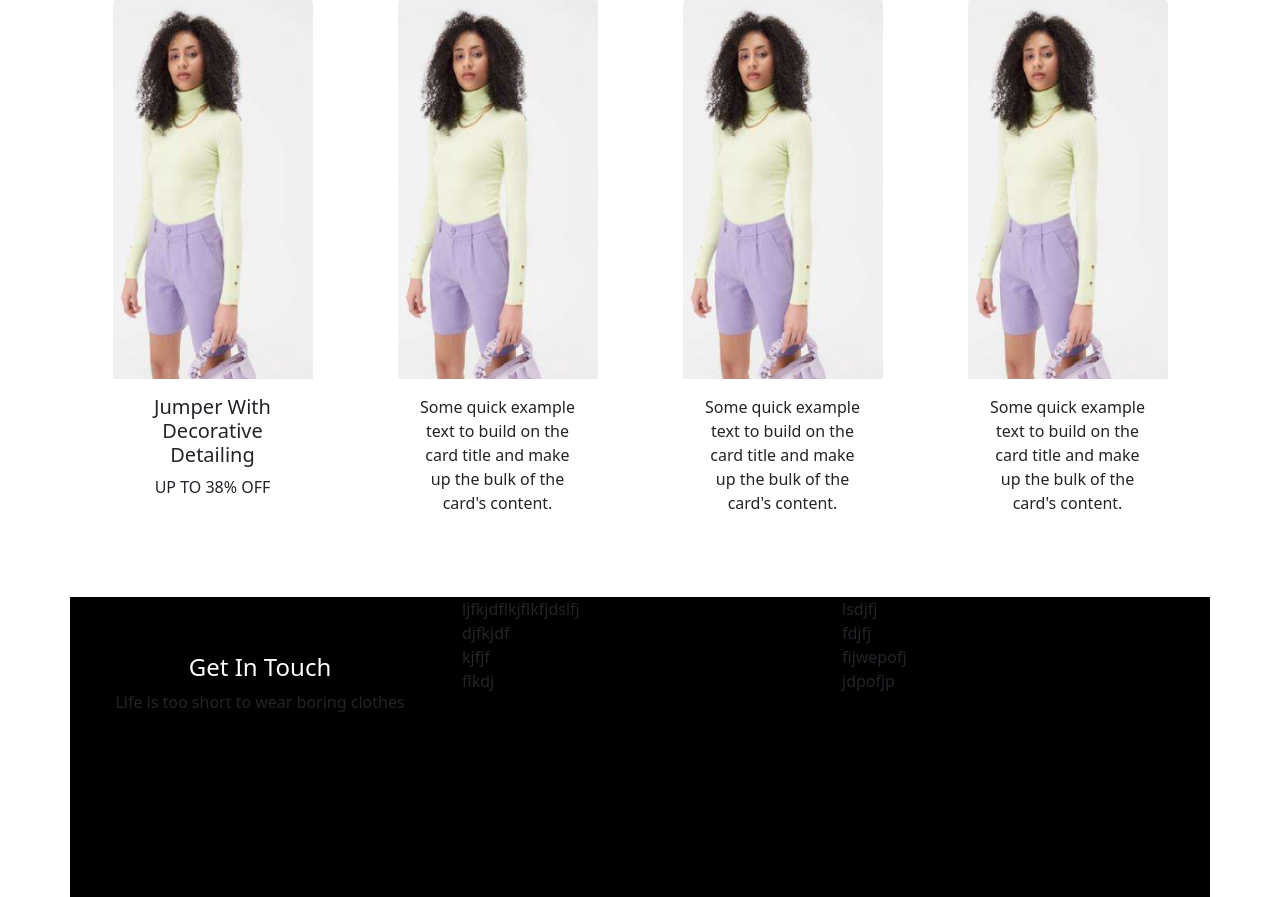
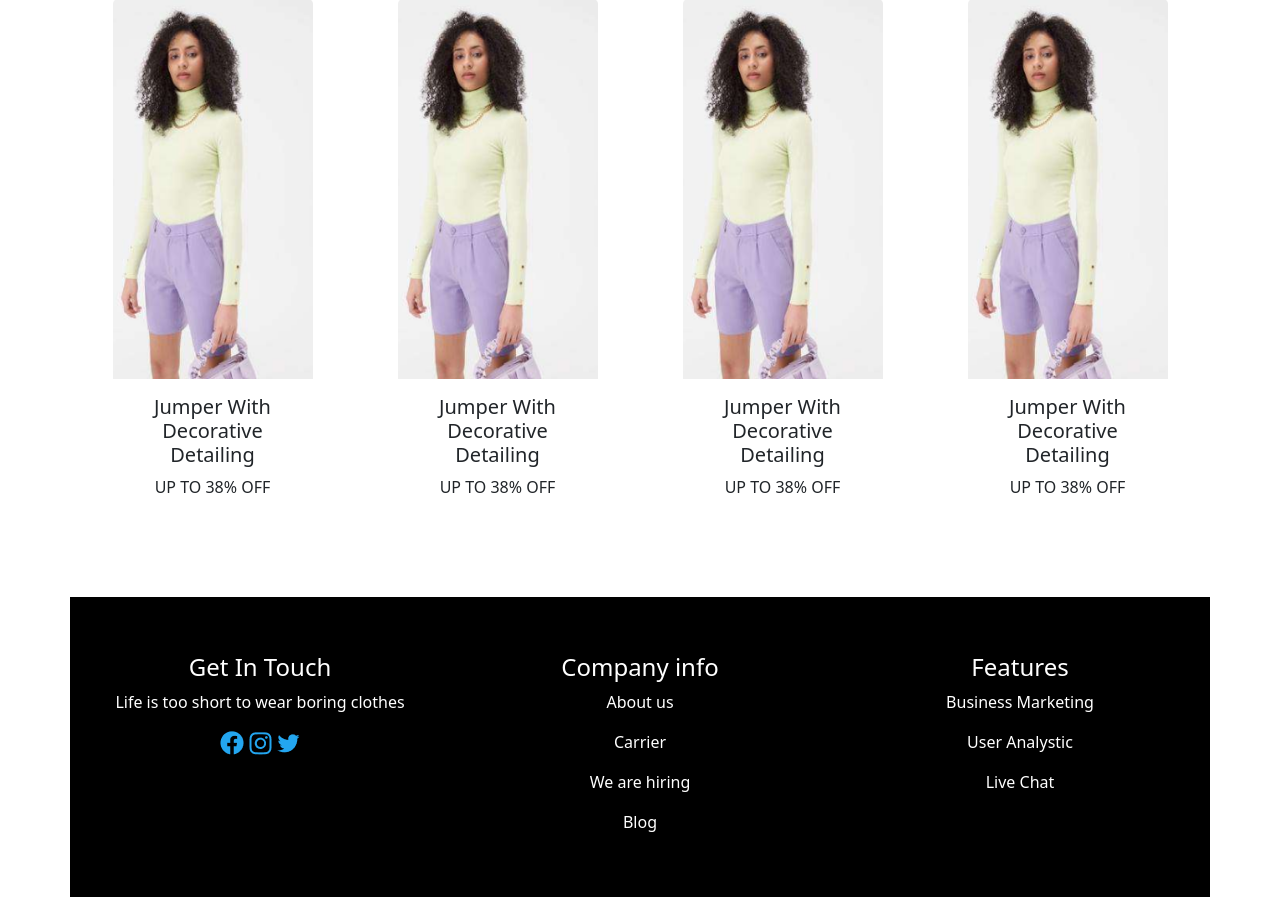
Before and after one commit to Yadhu-Krishnan-K/Zoan_Mania, a Node server app: page /userHome in a window 1280 px wide. Shown: the part 808-1705 px from the top of the page. Run offline with Node 20, Linux system fonts and the light colour scheme; some libraries are stand-ins or nearby versions.

Commit message:
front home page almost complete

```diff
--- a/Routers/userRouter.js
+++ b/Routers/userRouter.js
@@ -2,6 +2,7 @@ const express = require('express')
 const router = express.Router()
 const us = require('../controllers/user-side')
 const userModel = require('../models/user')
+const productInHome = require('../controllers/home-page-products')
 
 
 const controller = require('../controllers/for-otp')
@@ -17,7 +18,7 @@ router.get('/otpsen',(req,res)=>{
 })
 
 router.get('/userHome',(req,res)=>{
-    res.render('user/userHome')
+    res.render('user/userHome',{productInHome})
 })
 
 
--- a/public/userCss/home.css
+++ b/public/userCss/home.css
@@ -71,3 +71,8 @@ height: 550px;
 .footer-head{
     color: #fff;
 }
+
+.tefo{
+    text-decoration: none;
+    color: #fff;
+}
--- a/views/user/userHome.ejs
+++ b/views/user/userHome.ejs
@@ -191,16 +191,18 @@
 
     <div class="container">
       <div class="row">
-        <div class="card col-md-3 d-flex align-items-center border-0">
-          <div class="inner d-flex flex-column align-items-center">
-            <img class="card-img-top pro-img" src="/product_pics/picc1.png" alt="Card image cap">
-          <div class="card-body">
-            <h5 class="font-weight-bold">Jumper With Decorative Detailing</h5>
-            <p class="card-text">UP TO 38% OFF</p>
+        <% productInHome.forEach((product) => { %>
+          <div class="card col-md-3 d-flex align-items-center border-0">
+            <div class="inner d-flex flex-column align-items-center">
+              <img class="card-img-top pro-img" src="<%= product.pic %>" alt="Card image cap">
+            <div class="card-body">
+              <h5 class="font-weight-bold"><%= product.heading %></h5>
+              <p class="card-text"><%= product.offer%></p>
+            </div>
+            </div>
           </div>
-          </div>
-        </div>
-        <div class="card col-md-3 d-flex align-items-center border-0">
+          <% }) %>
+        <!-- <div class="card col-md-3 d-flex align-items-center border-0">
           <div class="inner d-flex flex-column align-items-center">
             <img class="card-img-top pro-img" src="/product_pics/picc1.png" alt="Card image cap">
           <div class="card-body">
@@ -223,28 +225,36 @@
             <p class="card-text">Some quick example text to build on the card title and make up the bulk of the card's content.</p>
           </div>
           </div>
-        </div>
+        </div> -->
       </div>
     </div>
     <footer class="container mt-5" style="height: 300px;background: #000;">
             <div class="row">
               <div class="col-md-4 mt-5 p-2 d-flex flex-column align-items-center">
-                <h4 class="footer-head">Get In Touch</h4>
-                Life is too short to wear boring clothes
+                <h4 class="footer-head ">Get In Touch</h4>
+                <p class="tefo">Life is too short to wear boring clothes</p>
+                <div class="social-media">
+                  <a href=""><img src="/icons/facebook.png" alt=""></a>
+                  <a href=""><img src="/icons/instagram.png" alt=""></a>
+                  <a href=""><img src="/icons/twitter.png" alt=""></a>
+                </div>
+
               </div>
 
-              <div class="col-md-4">
-                ljfkjdflkjflkfjdslfj<br>
-                djfkjdf<br>
-                kjfjf<br>
-                flkdj
+              <div class="col-md-4 mt-5 p-2 d-flex flex-column align-items-center">
+                <h4 class="footer-head">Company info</h4>
+                <p><a href=""class="tefo">About us</a></p>
+                <p><a href="" class="tefo">Carrier</a></p>
+                <p><a href=""class="tefo">We are hiring</a></p>
+                <p><a href=""class="tefo">Blog</a></p>
               </div>
 
-              <div class="col-md-4">
-                lsdjfj<br>
-                fdjfj<br>
-                fijwepofj<br>
-                jdpofjp
+              <div class="col-md-4 mt-5 p-2 d-flex flex-column align-items-center">
+                <h4 class="footer-head">Features</h4>
+                <p><a href=""class="tefo">Business Marketing</a></p>
+                <p><a href=""class="tefo">User Analystic</a></p>
+                <p><a href=""class="tefo">Live Chat</a></p>
+
               </div>
             </div>
     </footer>
```
Also changed, not shown: controllers/home-page-products.js (added, +24 -0 lines), public/icons/facebook.png (added), public/icons/instagram.png (added), public/icons/twitter.png (added).
